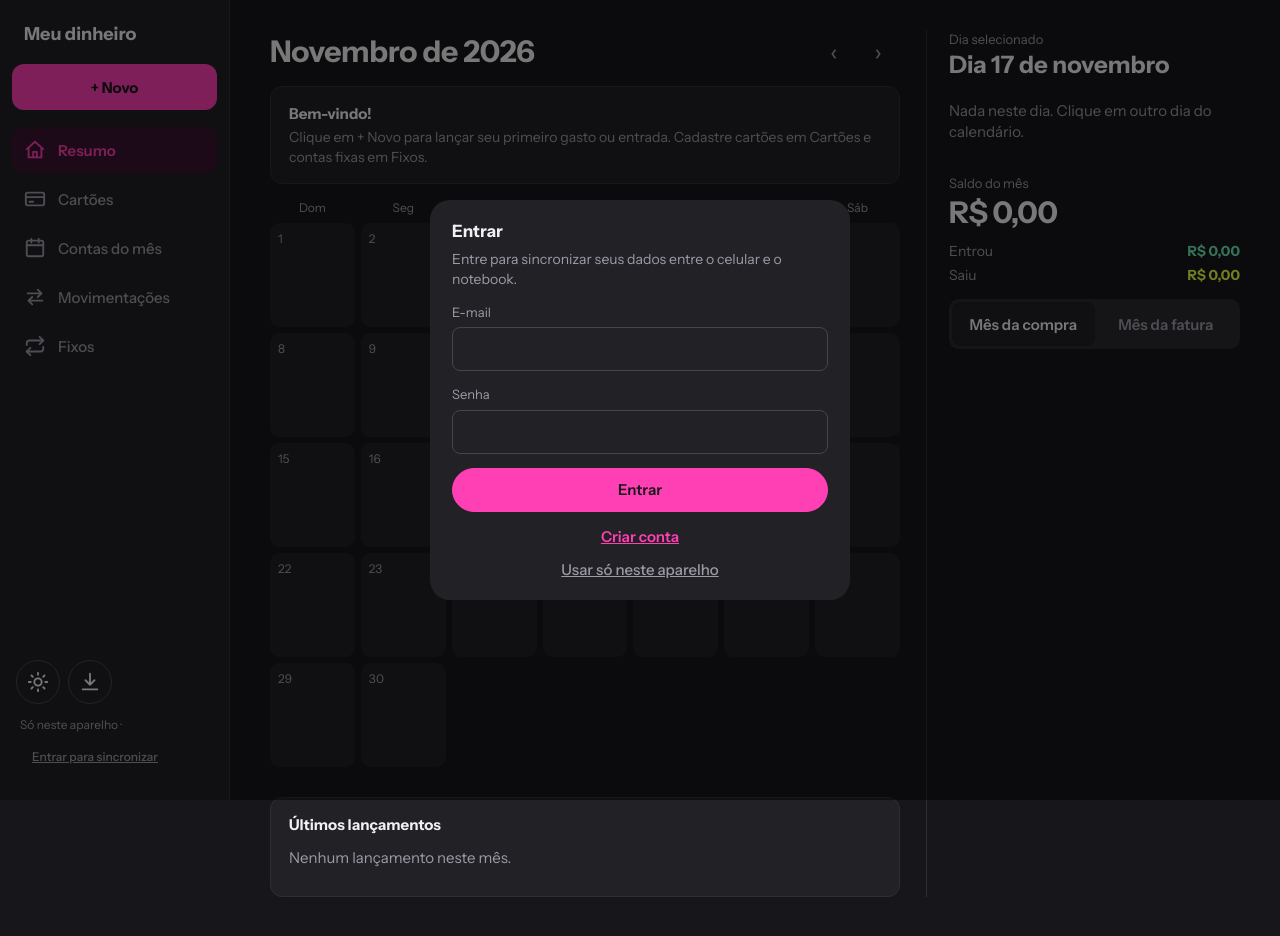
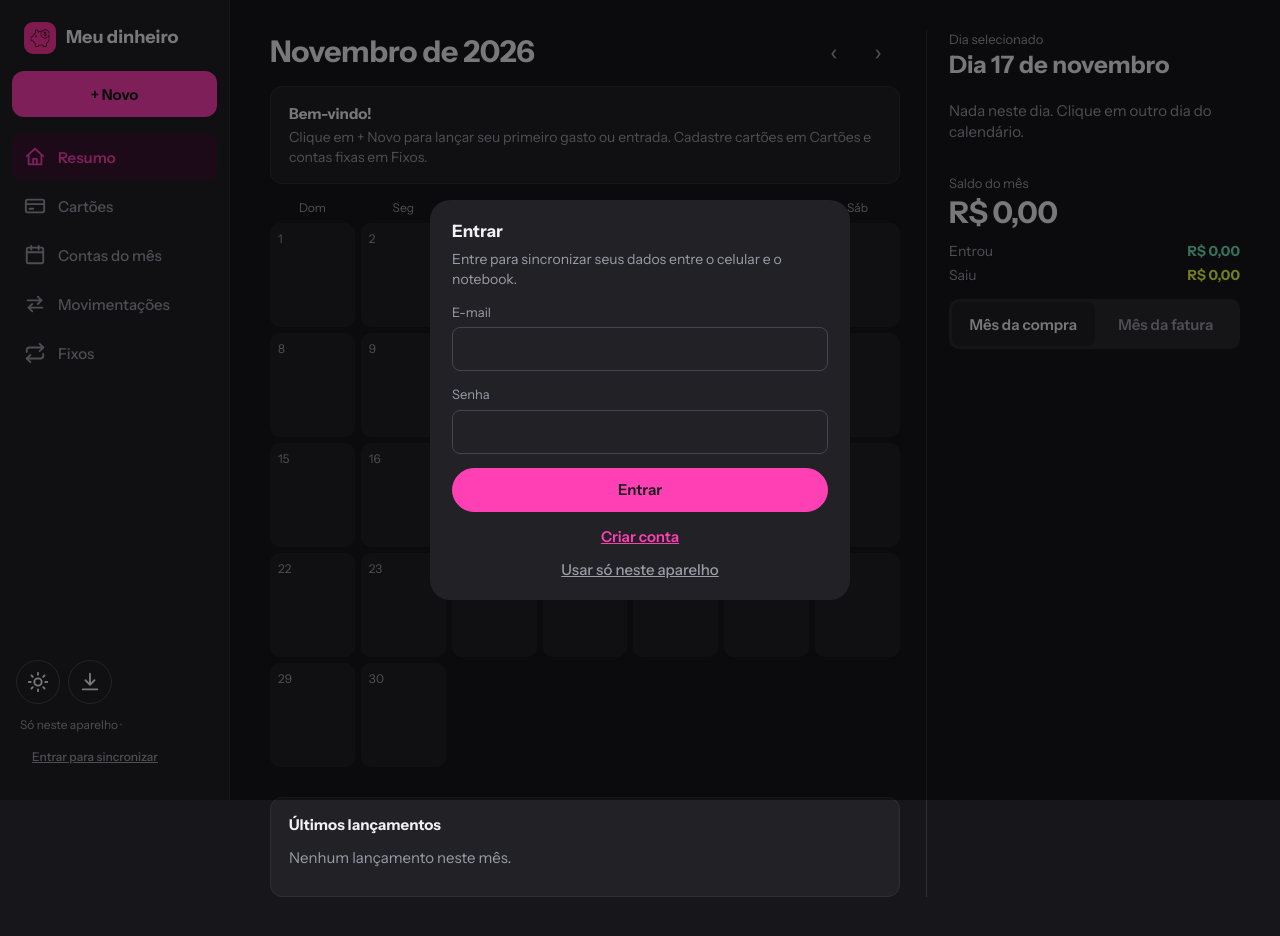
Before and after one commit to Sabrinnawillianny/controle-na-mao, a plain HTML site: page index.html in a window 1280 px wide. Drawn offline with Linux system fonts and the light colour scheme.

Commit message:
Arquivo de alteração

```diff
--- a/index.html
+++ b/index.html
@@ -87,7 +87,8 @@ textarea.in{min-height:110px;padding:10px 12px;font:12px/1.4 monospace}
 .mob,.syncm,.hmob{display:none!important}
 .dsk{display:revert}
 .side{display:flex;flex-direction:column;gap:3px;width:230px;flex:none;position:sticky;top:0;height:100vh;padding:20px 12px;border-right:1px solid var(--line);background:var(--surface)}
-.side b{padding:2px 12px 14px;font-size:18px;font-weight:700}
+.side b{display:flex;align-items:center;gap:10px;padding:2px 12px 14px;font-size:18px;font-weight:700}
+.side b img{width:32px;height:32px;border-radius:9px;flex:none}
 .side button{display:flex;align-items:center;gap:12px;width:100%;min-height:46px;padding:0 12px;border:0;border-radius:10px;text-align:left;background:transparent;color:var(--muted);font-weight:500}
 .side button:hover{background:var(--seg)}
 .side button.on{background:var(--soft);color:var(--accent);font-weight:600}
@@ -365,7 +366,7 @@ var ICO={home:'<svg viewBox="0 0 24 24" aria-hidden="true"><path d="M3 11l9-8 9
 var NAV=[['home','Resumo','Resumo'],['cards','Cartões','Cartões'],['contas','Contas','Contas do mês'],['movs','Movim.','Movimentações'],['fixos','Fixos','Fixos']];
 function html(){var dark=D.theme!=='light',t=ui.tab,v=t==='home'?vHome():t==='cards'?vCards():t==='contas'?vContas():t==='movs'?vMovs():vFixos(),title=NAV.filter(function(n){return n[0]===t})[0][2];
 var hb='<div class="hb">'+tbtn('btn ic',dark)+bbtn('btn ic')+'</div>';
-return'<nav class="side"><b>Meu dinheiro</b><button class="new" data-a="open" data-v="mn">+ Novo</button>'+NAV.map(function(n){return'<button class="'+(t===n[0]?'on':'')+'" data-a="go" data-v="'+n[0]+'">'+ICO[n[0]]+n[2]+'</button>'}).join('')+'<div class="sp"></div><div class="icrow">'+tbtn('',dark)+bbtn('')+'</div><div class="syncs">'+syncLine()+'</div></nav>'+
+return'<nav class="side"><b><img src="icon-192.png" alt="" width="32" height="32">Meu dinheiro</b><button class="new" data-a="open" data-v="mn">+ Novo</button>'+NAV.map(function(n){return'<button class="'+(t===n[0]?'on':'')+'" data-a="go" data-v="'+n[0]+'">'+ICO[n[0]]+n[2]+'</button>'}).join('')+'<div class="sp"></div><div class="icrow">'+tbtn('',dark)+bbtn('')+'</div><div class="syncs">'+syncLine()+'</div></nav>'+
 '<main><div class="head"><h1 class="'+(t==='home'?'hmob':'')+'">'+title+'</h1>'+hb+'</div><div class="syncm">'+syncLine()+'</div>'+(noStore?'<div class="toast">Este navegador não permite salvar dados. Use o Backup para não perder o que lançar.</div>':'')+(t==='home'?'<div class="mob">'+mnav()+v+'</div><div class="dsk">'+safeD()+'</div>':v)+'</main>'+
 '<div class="bottom">'+NAV.map(function(n){return'<button class="'+(t===n[0]?'on':'')+'" data-a="go" data-v="'+n[0]+'">'+ICO[n[0]]+'<span>'+n[1]+'</span></button>'}).join('')+'</div><button class="fab" data-a="open" data-v="mn" aria-label="Adicionar">+</button>'+sheet()+(ui.lg?loginView():'')}
 var app=document.getElementById('app');
```
